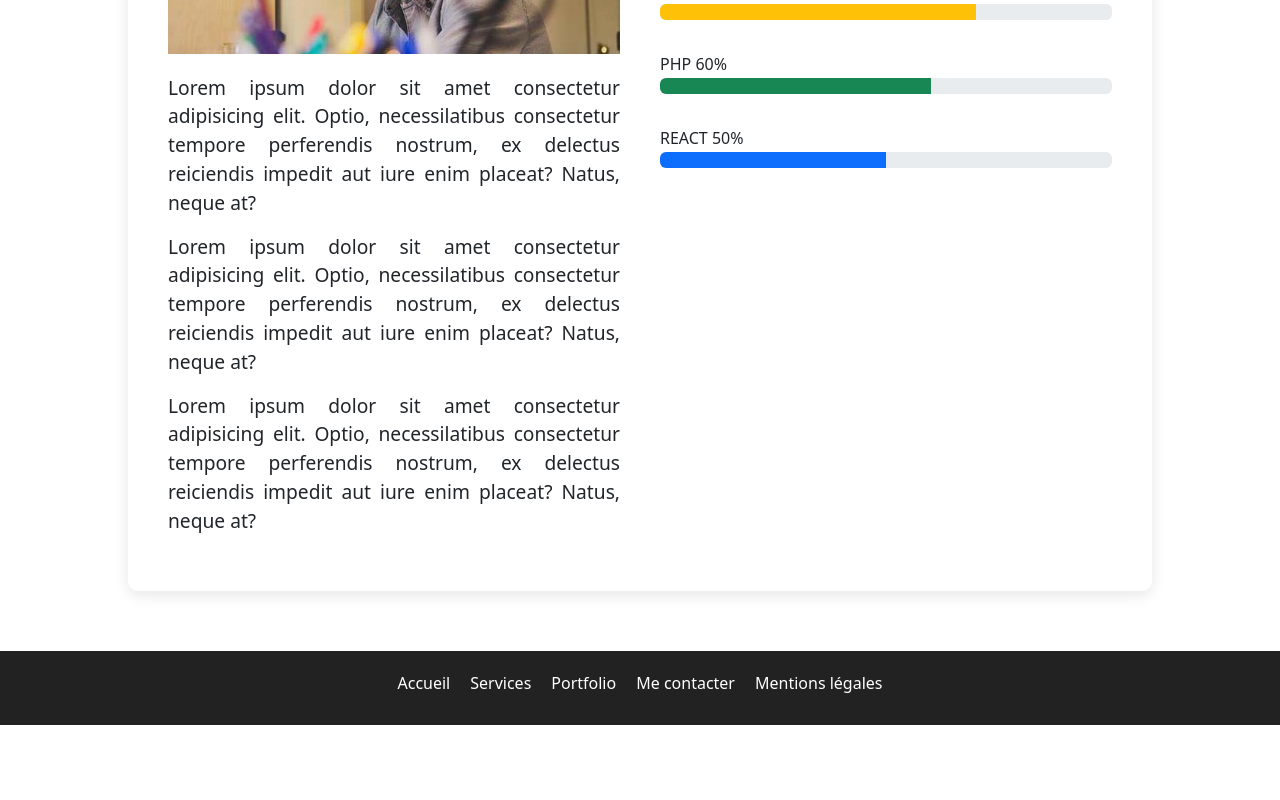
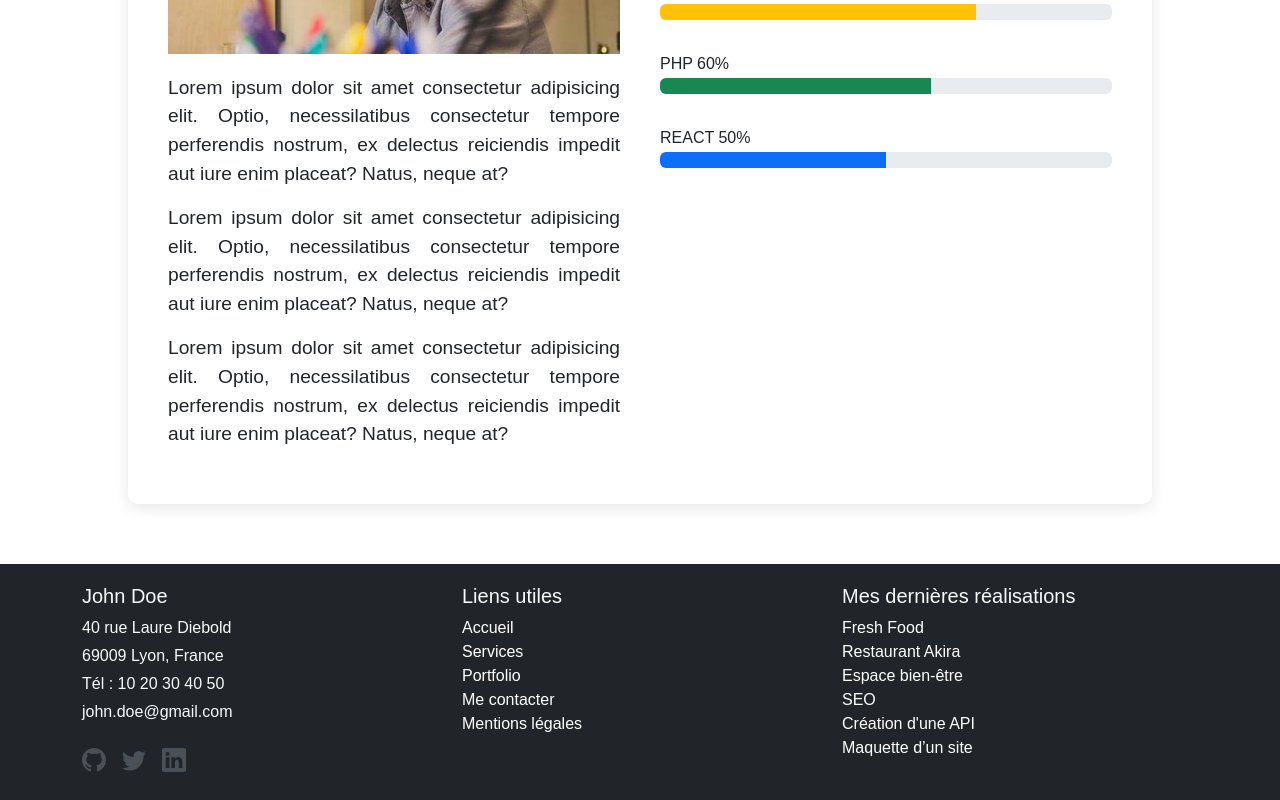
Before and after one commit to JTKaeanon/Devoir-Portfolio-CEF, a React (Create React App) app: page / in a window 1280 px wide. Shown: the part 1068-1868 px from the top of the page. Before the commit the page ends 1793 px from the top, so only its background shows below. Built offline with nearby package versions, Linux system fonts and the light colour scheme; no server answers.

Commit message:
Footer finis

```diff
--- a/public/index.html
+++ b/public/index.html
@@ -7,9 +7,6 @@
   <meta name="viewport" content="width=device-width, initial-scale=1" />
   <meta name="theme-color" content="#000000" />
   <meta name="description" content="Web site created using create-react-app" />
-  <link
-    href="https://fonts.googleapis.com/css2?family=Nunito+Sans:ital,opsz,wght@0,6..12,200..1000;1,6..12,200..1000&display=swap"
-    rel="stylesheet">
   <title>Portfolio John Doe</title>
 </head>
 
--- a/src/assets/css/App.css
+++ b/src/assets/css/App.css
@@ -3,22 +3,27 @@
     padding: 0;
 }
 
+/*Import font*/
+@import url('https://fonts.googleapis.com/css2?family=Nunito+Sans:ital,opsz,wght@0,6..12,200..1000;1,6..12,200..1000&display=swap');
 
 
+/*Font*/
 body {
   font-family: "Nunito Sans", sans-serif;
   font-weight: 400;
   font-optical-sizing: auto;
 }
 
+/*Title weight*/
 h1, h2, h3 ,h4 ,h5, h6{
   font-weight: 600;
 }
-
+/*Strong weight*/
 strong {
   font-weight: 600;
 }
 
+/*App Layout*/
 .app-container {
   display: flex;
   flex-direction: column;
--- a/src/components/FooterNav/FooterNav.css
+++ b/src/components/FooterNav/FooterNav.css
@@ -1,28 +1,48 @@
+/* main padding*/
 .footer {
-    background: #222;
-    color: #fff;
-    padding: 20px 0;
-    margin-top: auto;
+  padding-top: 20px;
 }
 
+
+/* inside container*/
 .footer-container {
-    max-width: 1200px;
-    margin: 0 auto;
-    padding: 0 20px;
-    text-align: center;
+  width: 100%;
+  max-width: 1100px;
+  margin: 0 auto;
+  display: flex;
+  justify-content: space-between;
+  flex-wrap: wrap;
+  gap: 30px;
 }
 
-.footer-nav {
-    margin-bottom: 10px;
+.footer-column {
+  flex: 1;
+  min-width: 250px;
 }
 
-.footer-link {
-    color: #fff;
-    margin: 0 10px;
-    text-decoration: none;
-    display: inline-block;
+/* footer list */
+.footer-column ul {
+  list-style: none;
+  padding: 0;
+  margin: 0;
 }
 
-.footer-link:hover {
-    font-weight: bold;
+/* footer links*/
+.footer a{
+  text-decoration: none;
+  color: white;
 }
+
+.footer a:hover{
+  font-weight: bold;
+}
+
+
+/*SVG icons*/
+.footer svg{
+  color: #495057;
+}
+
+.footer svg:hover{
+  color: white;
+}
--- a/src/components/FooterNav/FooterNav.js
+++ b/src/components/FooterNav/FooterNav.js
@@ -1,18 +1,63 @@
 import React from "react";
 import { Link } from "react-router-dom";
-import "./FooterNav.css"; // on importe le CSS séparé
+import { BsGithub, BsLinkedin, BsTwitter } from "react-icons/bs";
+import "bootstrap/dist/css/bootstrap.min.css";
+import "./FooterNav.css";
 
 const FooterNav = () => {
     return (
-        <footer className="footer">
-            <div className="footer-container">
-                <nav className="footer-nav">
-                    <Link to="/" className="footer-link">Accueil</Link>
-                    <Link to="/services" className="footer-link">Services</Link>
-                    <Link to="/portfolio" className="footer-link">Portfolio</Link>
-                    <Link to="/contact" className="footer-link">Me contacter</Link>
-                    <Link to="/legales" className="footer-link">Mentions légales</Link>
-                </nav>
+        <footer className="footer bg-dark text-light">
+            <div className="container">
+                <div className="row text-md-start">
+
+                    {/* Informations de contact */}
+                    <div className="col-12 col-md-4 mb-4">
+                        <p className="h5">John Doe</p>
+                        <p className="mb-1">40 rue Laure Diebold</p>
+                        <p className="mb-1">69009 Lyon, France</p>
+                        <p className="mb-1">Tél : 10 20 30 40 50</p>
+                        <p className="mb-3">john.doe@gmail.com</p>
+
+                        <div className="d-flex justify-content-md-start gap-3 fs-4 footer-socials">
+                            <a href="https://github.com/" target="_blank" rel="noopener noreferrer" className="text-light social-link">
+                                <BsGithub />
+                            </a>
+                            <a href="https://x.com/" target="_blank" rel="noopener noreferrer" className="text-light social-link">
+                                <BsTwitter />
+                            </a>
+                            <a href="https://fr.linkedin.com/" target="_blank" rel="noopener noreferrer" className="text-light social-link">
+                                <BsLinkedin />
+                            </a>
+                        </div>
+                    </div>
+
+                    {/* Liens utiles */}
+                    <div className="col-12 col-md-4 mb-4">
+                        <h3 className="h5">Liens utiles</h3>
+                        <ul className="list-unstyled">
+                            <li><Link to="/" className="footer-link">Accueil</Link></li>
+                            <li><Link to="/services" className="footer-link">Services</Link></li>
+                            <li><Link to="/portfolio" className="footer-link">Portfolio</Link></li>
+                            <li><Link to="/contact" className="footer-link">Me contacter</Link></li>
+                            <li><Link to="/legales" className="footer-link">Mentions légales</Link></li>
+                        </ul>
+                    </div>
+
+                    {/* Dernières réalisations */}
+                    <div className="col-12 col-md-4 mb-4">
+                        <h3 className="h5">Mes dernières réalisations</h3>
+                        <ul className="list-unstyled">
+                            <li><Link to="#" className="footer-link">Fresh Food</Link></li>
+                            <li><Link to="#" className="footer-link">Restaurant Akira</Link></li>
+                            <li><Link to="#" className="footer-link">Espace bien-être</Link></li>
+                            <li><Link to="#" className="footer-link">SEO</Link></li>
+                            <li><Link to="#" className="footer-link">Création d'une API</Link></li>
+                            <li><Link to="#" className="footer-link">Maquette d’un site</Link></li>
+                        </ul>
+                    </div>
+                </div>
+
+
             </div>
         </footer>
     );
```
